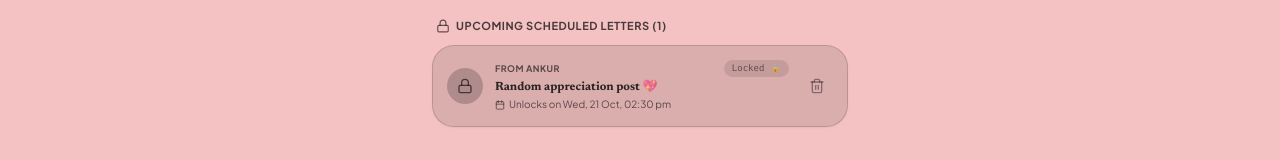
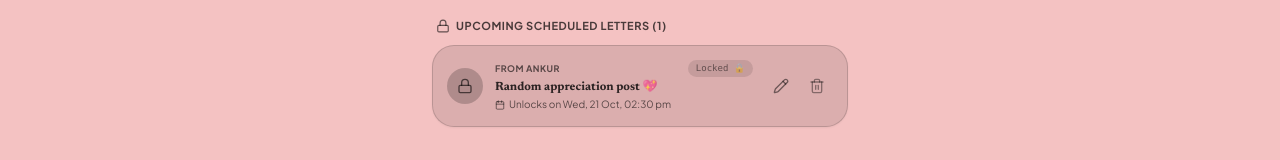
Before and after one commit to ankurmoran-aero/giftx, a React (Vite) app: page / in a window 1280 px wide. Both pictures are taken after a click on the button "Mail". Shown: the part 404-564 px from the top of the page. Built offline with nearby package versions, Linux system fonts and the light colour scheme.

Commit message:
feat: add Edit & Save functionality for daily mail letters

```diff
--- a/src/App.tsx
+++ b/src/App.tsx
@@ -53,6 +53,10 @@ export function App() {
 
   const handleAddMail = (newMail: DailyMailEntry) => {
     setMails((prev) => [newMail, ...prev]);
+  };
+
+  const handleUpdateMail = (updatedMail: DailyMailEntry) => {
+    setMails((prev) => prev.map((m) => (m.id === updatedMail.id ? updatedMail : m)));
   };
 
   const handleDeleteMail = (id: string) => {
@@ -188,7 +192,12 @@ export function App() {
             </div>
           </header>
           <div className="flex-1 overflow-y-auto">
-            <DailyMailbox mails={mails} onAddMail={handleAddMail} onDeleteMail={handleDeleteMail} />
+            <DailyMailbox
+              mails={mails}
+              onAddMail={handleAddMail}
+              onUpdateMail={handleUpdateMail}
+              onDeleteMail={handleDeleteMail}
+            />
           </div>
         </div>
       )}
--- a/src/components/DailyMailbox.tsx
+++ b/src/components/DailyMailbox.tsx
@@ -1,11 +1,12 @@
 import React, { useState } from 'react';
 import { DailyMailEntry, DailyMailAuthor } from '../types';
-import { Mail, Lock, ChevronDown, ChevronUp, Pen, Plus, X, Calendar, Clock, Sparkles, Trash2 } from 'lucide-react';
+import { Mail, Lock, ChevronDown, ChevronUp, Pen, Plus, X, Calendar, Clock, Sparkles, Trash2, Pencil } from 'lucide-react';
 import confetti from 'canvas-confetti';
 
 interface DailyMailboxProps {
   mails: DailyMailEntry[];
   onAddMail: (mail: DailyMailEntry) => void;
+  onUpdateMail: (mail: DailyMailEntry) => void;
   onDeleteMail: (id: string) => void;
 }
 
@@ -40,9 +41,10 @@ function getLocalDateTimeString(date: Date): string {
 
 const EMOJI_OPTIONS = ['💌', '💖', '🌸', '🌙', '☕', '✨', '🌹', '🕊️'];
 
-export const DailyMailbox: React.FC<DailyMailboxProps> = ({ mails, onAddMail, onDeleteMail }) => {
+export const DailyMailbox: React.FC<DailyMailboxProps> = ({ mails, onAddMail, onUpdateMail, onDeleteMail }) => {
   const [openId, setOpenId] = useState<string | null>(null);
   const [showCompose, setShowCompose] = useState<boolean>(false);
+  const [editingMail, setEditingMail] = useState<DailyMailEntry | null>(null);
   const [deleteConfirmId, setDeleteConfirmId] = useState<string | null>(null);
 
   // Form State
@@ -51,7 +53,6 @@ export const DailyMailbox: React.FC<DailyMailboxProps> = ({ mails, onAddMail, on
   const [message, setMessage] = useState<string>('');
   const [selectedEmoji, setSelectedEmoji] = useState<string>('💌');
   const [deployAt, setDeployAt] = useState<string>(() => {
-    // Default to current time
     return getLocalDateTimeString(new Date());
   });
 
@@ -59,6 +60,32 @@ export const DailyMailbox: React.FC<DailyMailboxProps> = ({ mails, onAddMail, on
   const upcoming = mails.filter((m) => !isUnlocked(m.deployAt));
 
   const toggle = (id: string) => setOpenId((prev) => (prev === id ? null : id));
+
+  // Open compose for new letter
+  const handleOpenNewCompose = () => {
+    setEditingMail(null);
+    setAuthor('ankur');
+    setSubject('');
+    setMessage('');
+    setSelectedEmoji('💌');
+    setDeployAt(getLocalDateTimeString(new Date()));
+    setShowCompose(true);
+  };
+
+  // Open compose for editing an existing letter
+  const handleStartEdit = (mail: DailyMailEntry) => {
+    setEditingMail(mail);
+    setAuthor(mail.author);
+    setSubject(mail.subject);
+    setMessage(mail.body.join('\n\n'));
+    setSelectedEmoji(mail.emoji || '💌');
+    try {
+      setDeployAt(getLocalDateTimeString(new Date(mail.deployAt)));
+    } catch {
+      setDeployAt(getLocalDateTimeString(new Date()));
+    }
+    setShowCompose(true);
+  };
 
   // Quick Preset Handlers
   const handleSetPreset = (preset: 'now' | 'tonight' | 'tomorrow') => {
@@ -84,6 +111,21 @@ export const DailyMailbox: React.FC<DailyMailboxProps> = ({ mails, onAddMail, on
       .map((p) => p.trim())
       .filter(Boolean);
 
+    if (editingMail) {
+      // Update existing mail
+      const updated: DailyMailEntry = {
+        ...editingMail,
+        author,
+        authorLabel: author === 'ankur' ? 'From Ankur' : 'From Her',
+        subject: subject.trim(),
+        body: paras.length > 0 ? paras : [message.trim()],
+        deployAt: new Date(deployAt).toISOString(),
+        emoji: selectedEmoji,
+      };
+
+      onUpdateMail(updated);
+    } else {
+      // Create new mail
       const newMail: DailyMailEntry = {
         id: `mail-${Date.now()}`,
         author,
@@ -95,6 +137,7 @@ export const DailyMailbox: React.FC<DailyMailboxProps> = ({ mails, onAddMail, on
       };
 
       onAddMail(newMail);
+    }
 
     confetti({
       particleCount: 50,
@@ -104,6 +147,7 @@ export const DailyMailbox: React.FC<DailyMailboxProps> = ({ mails, onAddMail, on
     });
 
     // Reset Form
+    setEditingMail(null);
     setSubject('');
     setMessage('');
     setShowCompose(false);
@@ -126,7 +170,7 @@ export const DailyMailbox: React.FC<DailyMailboxProps> = ({ mails, onAddMail, on
         {/* Primary Compose Button */}
         <div className="mt-4 flex justify-center">
           <button
-            onClick={() => setShowCompose(true)}
+            onClick={handleOpenNewCompose}
             className="inline-flex items-center gap-2 px-5 py-3 rounded-2xl bg-black text-[#F4C2C2] font-black text-xs sm:text-sm shadow-xl active:scale-95 transition-all border border-[#F4C2C2]/40"
           >
             <Pen className="w-3.5 h-3.5 text-[#F4C2C2]" />
@@ -214,9 +258,20 @@ export const DailyMailbox: React.FC<DailyMailboxProps> = ({ mails, onAddMail, on
 
                       <div className="mt-5 pt-3 border-t border-zinc-800/60 flex items-center justify-between text-[10px] text-[#F4C2C2]">
                         <span className="font-cursive text-sm">With love & care ❤️</span>
-                        <div className="flex items-center gap-3">
-                          <span className="text-zinc-500">{formatDate(mail.deployAt)}</span>
+                        <div className="flex items-center gap-2">
+                          <span className="text-zinc-500 mr-1">{formatDate(mail.deployAt)}</span>
                           <button
+                            type="button"
+                            onClick={() => handleStartEdit(mail)}
+                            className="p-1 px-1.5 rounded-lg bg-zinc-900 text-zinc-400 hover:text-[#F4C2C2] active:scale-90 transition-all flex items-center gap-1 border border-zinc-800"
+                            title="Edit letter"
+                            aria-label="Edit letter"
+                          >
+                            <Pencil className="w-3 h-3" />
+                            <span className="text-[9px]">Edit</span>
+                          </button>
+                          <button
+                            type="button"
                             onClick={() => {
                               if (window.confirm('Delete this letter from mailbox?')) {
                                 onDeleteMail(mail.id);
@@ -276,8 +331,18 @@ export const DailyMailbox: React.FC<DailyMailboxProps> = ({ mails, onAddMail, on
                   </p>
                 </div>
 
-                {/* Cancel & Delete Scheduled Mail */}
-                <div className="shrink-0 flex items-center">
+                {/* Edit & Delete Scheduled Mail */}
+                <div className="shrink-0 flex items-center gap-1">
+                  <button
+                    type="button"
+                    onClick={() => handleStartEdit(mail)}
+                    className="p-2 rounded-xl text-black/50 hover:text-black hover:bg-black/10 active:scale-90 transition-all"
+                    title="Edit scheduled letter"
+                    aria-label="Edit scheduled letter"
+                  >
+                    <Pencil className="w-4 h-4" />
+                  </button>
+
                   {deleteConfirmId === mail.id ? (
                     <div className="flex items-center gap-1 animate-pop-in">
                       <button
@@ -329,11 +394,15 @@ export const DailyMailbox: React.FC<DailyMailboxProps> = ({ mails, onAddMail, on
             <div className="flex items-center justify-between pb-3 border-b border-zinc-800">
               <div className="flex items-center gap-2">
                 <span className="w-7 h-7 rounded-full bg-[#F4C2C2] text-black flex items-center justify-center font-bold text-xs">
-                  💌
+                  {selectedEmoji || '💌'}
                 </span>
                 <div>
-                  <h3 className="font-serif font-black text-base text-white">Write Daily Mail</h3>
-                  <p className="text-[10px] text-[#F4C2C2]">Send a surprise message to each other</p>
+                  <h3 className="font-serif font-black text-base text-white">
+                    {editingMail ? 'Edit Letter' : 'Write Daily Mail'}
+                  </h3>
+                  <p className="text-[10px] text-[#F4C2C2]">
+                    {editingMail ? 'Modify your message or scheduled time' : 'Send a surprise message to each other'}
+                  </p>
                 </div>
               </div>
               <button
@@ -482,7 +551,7 @@ export const DailyMailbox: React.FC<DailyMailboxProps> = ({ mails, onAddMail, on
                   className="w-full py-3.5 px-4 rounded-2xl bg-[#F4C2C2] text-black font-black text-xs sm:text-sm shadow-xl flex items-center justify-center gap-2 active:scale-95 transition-transform"
                 >
                   <Sparkles className="w-4 h-4 text-black" />
-                  <span>Seal & Schedule Letter 💌</span>
+                  <span>{editingMail ? 'Save Changes ✨' : 'Seal & Schedule Letter 💌'}</span>
                 </button>
               </div>
 
```
Lines whose indentation alone changed are shown as unchanged.
